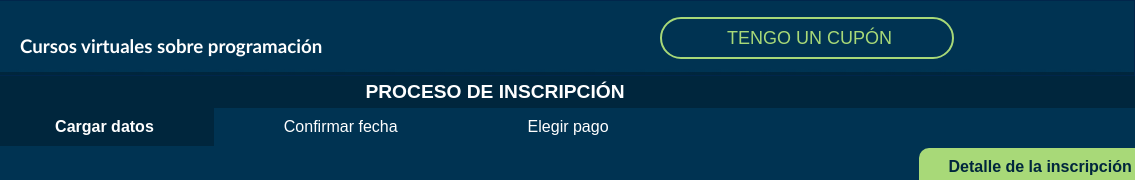
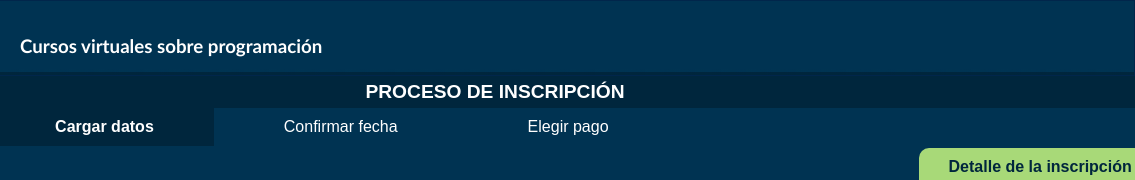
Before and after one commit to LautySL/PaginaVisualizacionInterfaces, a plain HTML site: page compradecurso.html in a window 1280 px wide. Shown: the top 180 px of the page, 145-1280 px from the left. Drawn offline with Linux system fonts and the light colour scheme.

Commit message:
elimine el boton de cupon

```diff
--- a/compradecurso.html
+++ b/compradecurso.html
@@ -16,9 +16,7 @@
                 <h3 class="textologo">Cursos virtuales sobre programación</h3>
             </div>
             <div class="Sesion">
-              <button class="cupon">
-                <a class="megustalavr">Tengo un cupón</a>
-              </button>
+
             </div>
         </nav>
     </header>
```
